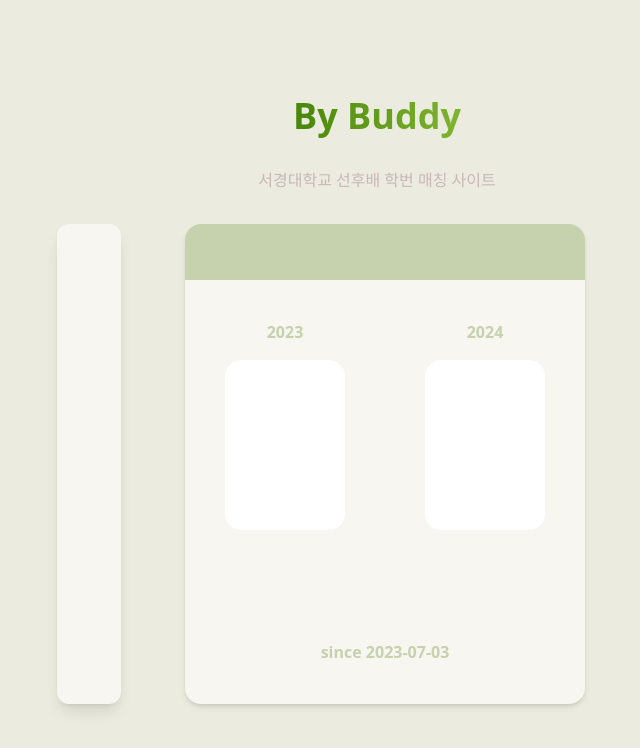
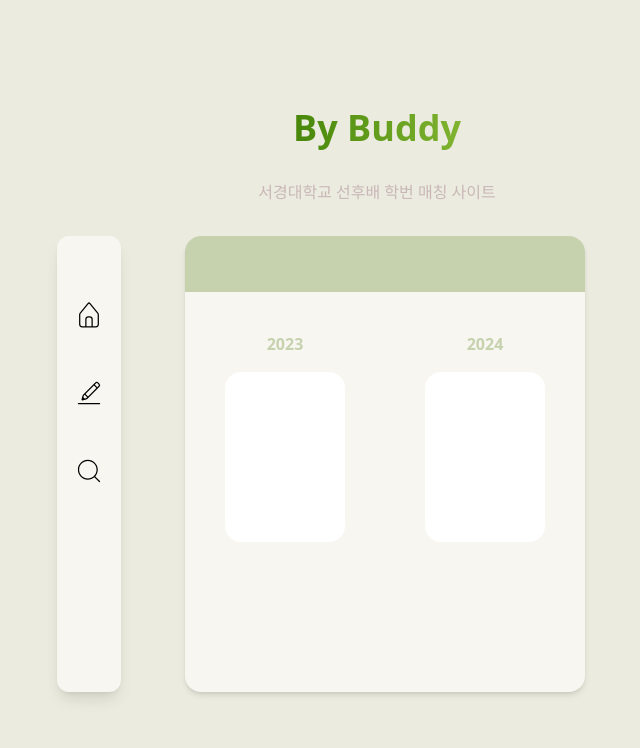
Before and after one commit to ye-seob/WithBuddy, a React (Vite) app in the folder client/: page /match in a window 1280 px wide. Shown: the top 748 px of the page, without its empty margins (263-903 px from the left). Built offline with nearby package versions, Linux system fonts and the light colour scheme; no server answers.

Commit message:
사이드바 아이콘 추가

```diff
--- a/client/src/components/Sidebar.tsx
+++ b/client/src/components/Sidebar.tsx
@@ -1,6 +1,19 @@
+import { CiHome, CiEdit, CiSearch } from "react-icons/ci";
+import { Link } from "react-router-dom";
+
 const Sidebar: React.FC = () => {
   return (
-    <div className=" w-16 mr-16 flex flex-col rounded-xl bg-[#F7F6F0] shadow-lg"></div>
+    <div className="w-16 mr-16 flex flex-col items-center rounded-xl bg-[#F7F6F0] shadow-lg p-4 hover:shadow-xl transition-shadow duration-300 ease-in-out">
+      <Link to="/match">
+        <CiHome className="mt-12 text-3xl hover:scale-125 hover:font-bold transition-transform duration-200 ease-in-out" />
+      </Link>
+      <Link to="/">
+        <CiEdit className="mt-12 text-3xl hover:scale-125 hover:font-bold transition-transform duration-200 ease-in-out" />
+      </Link>
+      <Link to="/">
+        <CiSearch className="mt-12 text-3xl hover:scale-125 hover:font-bold transition-transform duration-200 ease-in-out" />
+      </Link>
+    </div>
   );
 };
 
--- a/client/src/pages/matchPage.tsx
+++ b/client/src/pages/matchPage.tsx
@@ -1,4 +1,4 @@
-import { useEffect } from "react";
+import { useEffect, useState } from "react";
 import Header from "../components/Header";
 import Profile from "../components/Profile";
 import Sidebar from "../components/Sidebar";
@@ -9,8 +9,8 @@ import { useLoginStore } from "../stores/loginStore";
 const MatchPage: React.FC = () => {
   const { commonNumber, setCommonNumber, buddyName, setBuddyName } =
     useMainStore();
-
   const { name, studentId } = useLoginStore();
+  const [matchedAt, setMatchedAt] = useState("");
 
   useEffect(() => {
     const loadBuddy = async () => {
@@ -20,6 +20,10 @@ const MatchPage: React.FC = () => {
         });
         console.log(response.data);
         setCommonNumber(response.data[0].commonNumber);
+        setMatchedAt(
+          "since  " + new Date(response.data[0].matchedAt).toLocaleDateString()
+        );
+
         if (response.data.length > 1) {
           if (studentId === "2023" + commonNumber)
             setBuddyName(response.data[1].name);
@@ -27,6 +31,7 @@ const MatchPage: React.FC = () => {
             setBuddyName(response.data[0].name);
           }
         } else {
+          setMatchedAt(" 등록되지 않았습니다");
           setBuddyName("등록되지 않았습니다");
         }
       } catch (error) {
@@ -35,7 +40,7 @@ const MatchPage: React.FC = () => {
     };
 
     loadBuddy();
-  }, [studentId, setCommonNumber]);
+  }, [studentId, setCommonNumber, commonNumber, setBuddyName]);
   return (
     <div className="min-h-screen flex flex-col items-center justify-center bg-[#ECEBDF]">
       <Header />
@@ -62,7 +67,7 @@ const MatchPage: React.FC = () => {
             </div>
           </div>
           <div className="text-center flex text-[#C6D1AE] font-bold -mt-10 mb-10">
-            since 2023-07-03
+            {matchedAt}
           </div>
         </div>
       </div>
```
Also changed, not shown: 2 other files (tests, documents, lock files or other folders).
